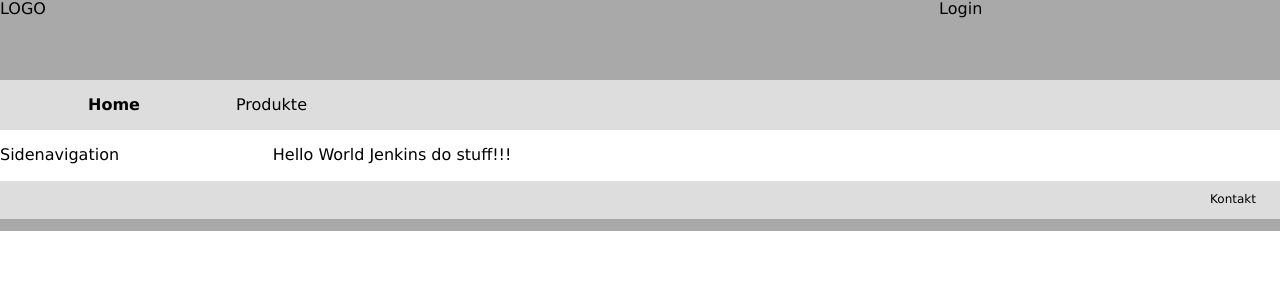
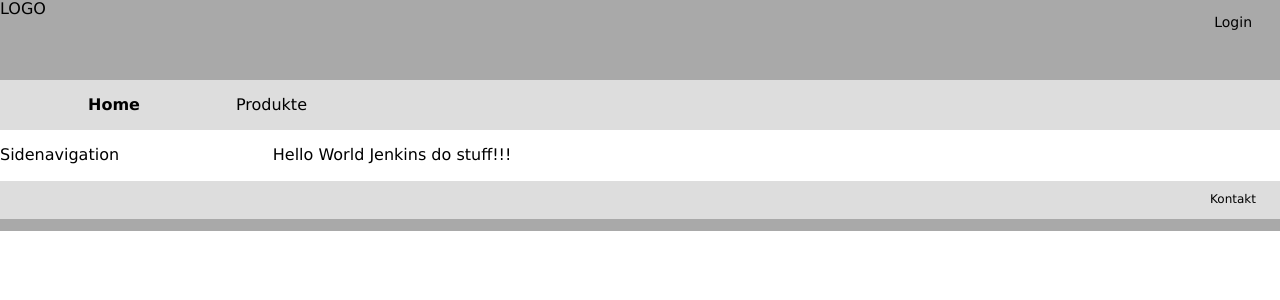
Before and after one commit to biasutti/bfh-web-php-shop, a PHP site: page / in a window 1280 px wide. Shown: the top 300 px of the page. Run offline with PHP 8.4, Linux system fonts and the light colour scheme.

Commit message:
Added link to Login in header navigation

```diff
--- a/css/main.css
+++ b/css/main.css
@@ -13,6 +13,25 @@ body {
         margin: auto;
         width: 1280px;
     }
+}
+
+.navigation-header {
+    list-style: none;
+    margin: 0;
+    display: -webkit-box;
+    display: -moz-box;
+    display: -ms-flexbox;
+    display: -webkit-flex;
+    display: flex;
+    -webkit-flex-flow: row-reverse wrap-reverse;
+    justify-content: flex-start;
+}
+
+.navigation-header li {
+    font-size: 14px;
+    font-weight: bold;
+    display: block;
+    padding: 1em 2em;
 }
 
 .navigation {
@@ -34,7 +53,7 @@ body {
     padding: 1em 3em;
 }
 
-.navigation a, .navigation-footer a {
+.navigation-header a, .navigation a, .navigation-footer a {
     font-weight: normal;
     text-decoration: none;
     color: black;
@@ -63,8 +82,6 @@ body {
         border-top: 1px solid rgba(255, 255, 255, 0.3);
         border-bottom: 1px solid rgba(0, 0, 0, 0.1);
     }
-
-
 }
 
 .navigation-footer {
--- a/includes/header.php
+++ b/includes/header.php
@@ -1,4 +1,8 @@
 <header class="flex-container">
     <div id="logo" class="flex-item flex-size-3">LOGO</div>
-    <div class="flex-item-1 flex-size-1">Login</div>
+    <ul class="navigation-header flex-item flex-size-1">
+        <li class="">
+            <a href="#">Login</a>
+        </li>
+    </ul>
 </header>
```
